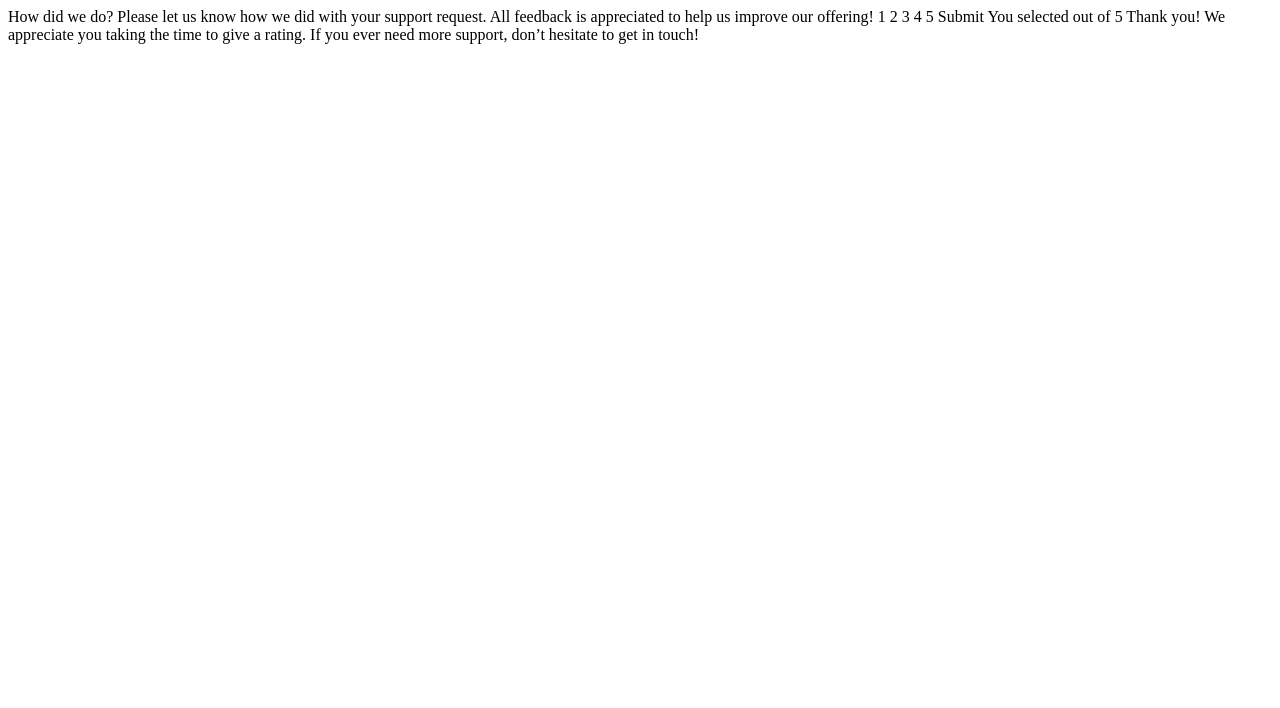
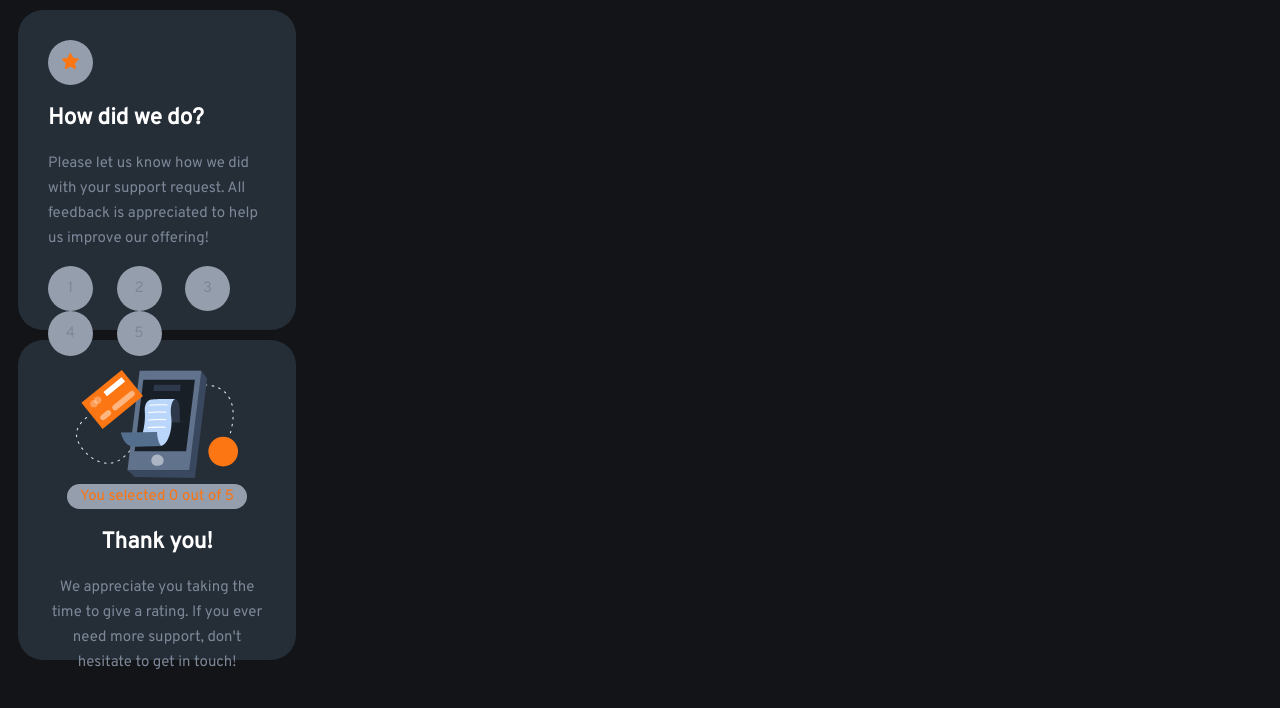
Before and after one commit to Flash-Point/Projects, a plain HTML site: page FrontendMentor/interactive-rating-component/index.html in a window 1280 px wide. Drawn offline with Linux system fonts and the light colour scheme.

Commit message:
updated html and css code

```diff
--- a/FrontendMentor/interactive-rating-component/index.css
+++ b/FrontendMentor/interactive-rating-component/index.css
@@ -0,0 +1,98 @@
+
+@import url('https://fonts.googleapis.com/css2?family=Overpass&display=swap');
+@import url('https://fonts.googleapis.com/css2?family=Big+Shoulders+Display:wght@700&display=swap');
+
+:root {
+    --White: hsl(0, 0%, 100%);
+    --Light-Grey: hsl(217, 12%, 63%);
+    --Medium-Grey: hsl(216, 12%, 54%);
+    --Dark-Blue: hsl(213, 19%, 18%);
+    --Very-Dark-Blue: hsl(216, 12%, 8%);
+    --Orange: hsl(25, 97%, 53%);
+}
+* {
+    padding: 0;
+    box-sizing: border-box;
+}
+body {
+    font-size: 15px;
+    font-family: "overpass";
+    background-color: var(--Very-Dark-Blue);
+}
+
+#star-icon {
+    padding-top: 12.5px;
+    width: 45px;
+    height: 45px;
+    background-color: var(--Light-Grey);
+    border-radius: 50%;
+    text-align: center;
+}
+
+h2 {
+    color: var(--White);
+}
+
+p {
+    color: var(--Medium-Grey);
+    line-height: 25px;
+}
+
+ul {
+    list-style-type: none;
+}
+
+li {
+    width: 45px;
+    height: 45px;
+    padding-top: 13px;
+    margin-right: 20px;
+    display: inline-block;
+    color: var(--Medium-Grey);
+    background-color: var(--Light-Grey);
+    border-radius: 50%;
+    text-align: center;
+}
+
+li:hover {
+    background-color: var(--Orange);
+    color: var(--White);
+    cursor: pointer;
+}
+
+#btn {
+    text-align: center;
+    text-transform: uppercase;
+    letter-spacing: 1px;
+    color: var(--White);
+    border-radius: 50px;
+    background-color: var(--Orange);
+    padding: 15px;
+}
+
+#btn:hover {
+    background-color: var(--White);
+    color: var(--Orange);
+    cursor: pointer;
+}
+
+#rating-text {
+    color: var(--Orange);
+    background-color: var(--Light-Grey);
+    width: 180px;
+    margin: auto;
+    border-radius: 20px;
+}
+
+.box {
+    width: 22%;
+    height: 40vh;
+    padding: 30px;
+    margin: 10px;
+    background-color: var(--Dark-Blue);
+    border-radius: 25px;
+}
+
+.box2 {
+    text-align: center;
+}
--- a/FrontendMentor/interactive-rating-component/index.html
+++ b/FrontendMentor/interactive-rating-component/index.html
@@ -8,30 +8,32 @@
   <title>Interactive rating component</title>
 </head>
 <body>
-
   <!-- Rating state start -->
-
-  How did we do?
-
-  Please let us know how we did with your support request. All feedback is appreciated
-  to help us improve our offering!
-
-  1 2 3 4 5
-
-  Submit
-
+<div class="box box1">
+  <div id="star-icon"><img src="images/icon-star.svg"/></div>
+  <h2>How did we do?</h2>
+  <p>Please let us know how we did with your support request. All feedback is appreciated
+  to help us improve our offering!</p>
+  <ul>
+    <li>1</li>
+    <li>2</li>
+    <li>3</li>
+    <li>4</li>
+    <li>5</li>
+  </ul>
+  <div id="btn">Submit</div>
+</div>
   <!-- Rating state end -->
-
   <!-- Thank you state start -->
-
-  You selected <!-- Add rating here --> out of 5
-
-  Thank you!
-
-  We appreciate you taking the time to give a rating. If you ever need more support,
-  don’t hesitate to get in touch!
-
+<div class="box box2">
+  <img id="send-svg" src="images/illustration-thank-you.svg"/>
+  <p id="rating-text">You selected <span id="rating">0</span> out of 5</p>
+  <h2>Thank you!</h2>
+  <p id="thankyou-message">We appreciate you taking the time to give a rating. If you ever need more support,
+  don't hesitate to get in touch!</p>
+</div>
   <!-- Thank you state end -->
-
+  <!--Scripts-->
+  <script src="index.js" type="text/javascript"></script>
 </body>
 </html>
```
